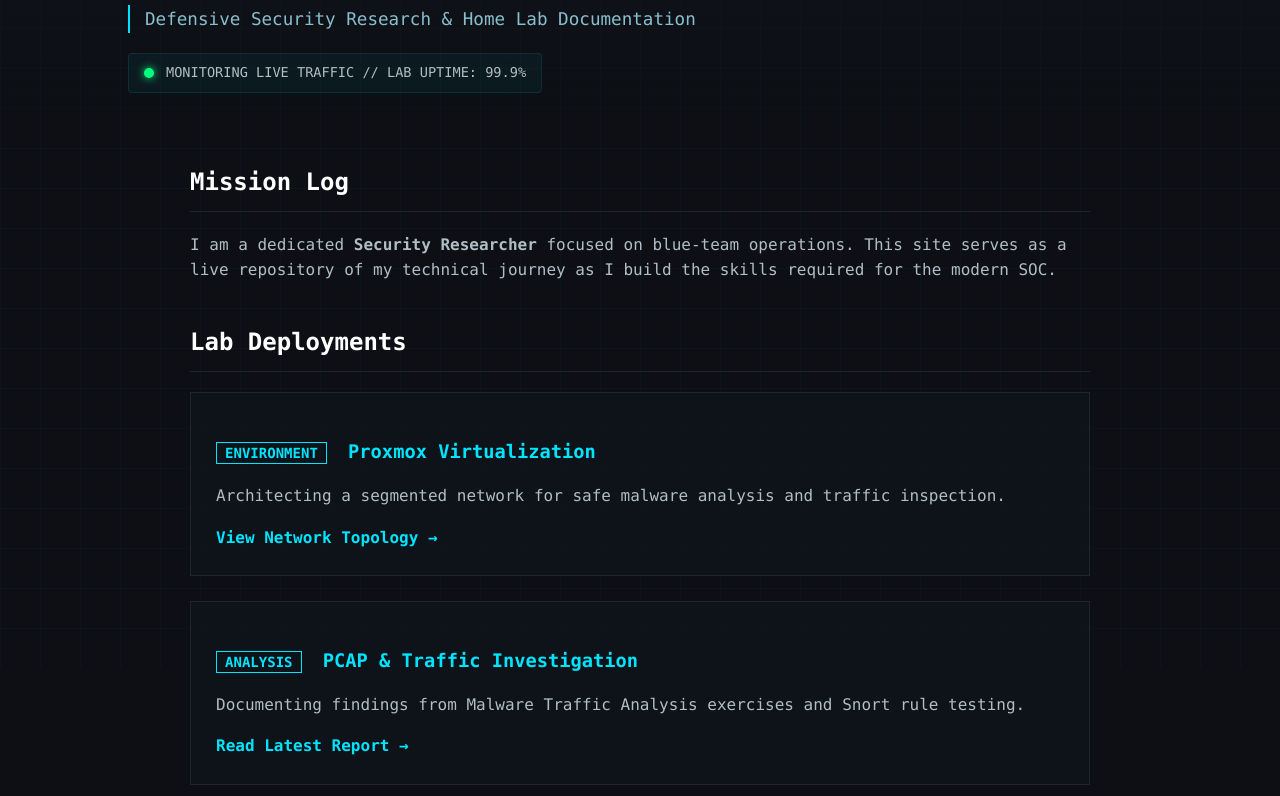
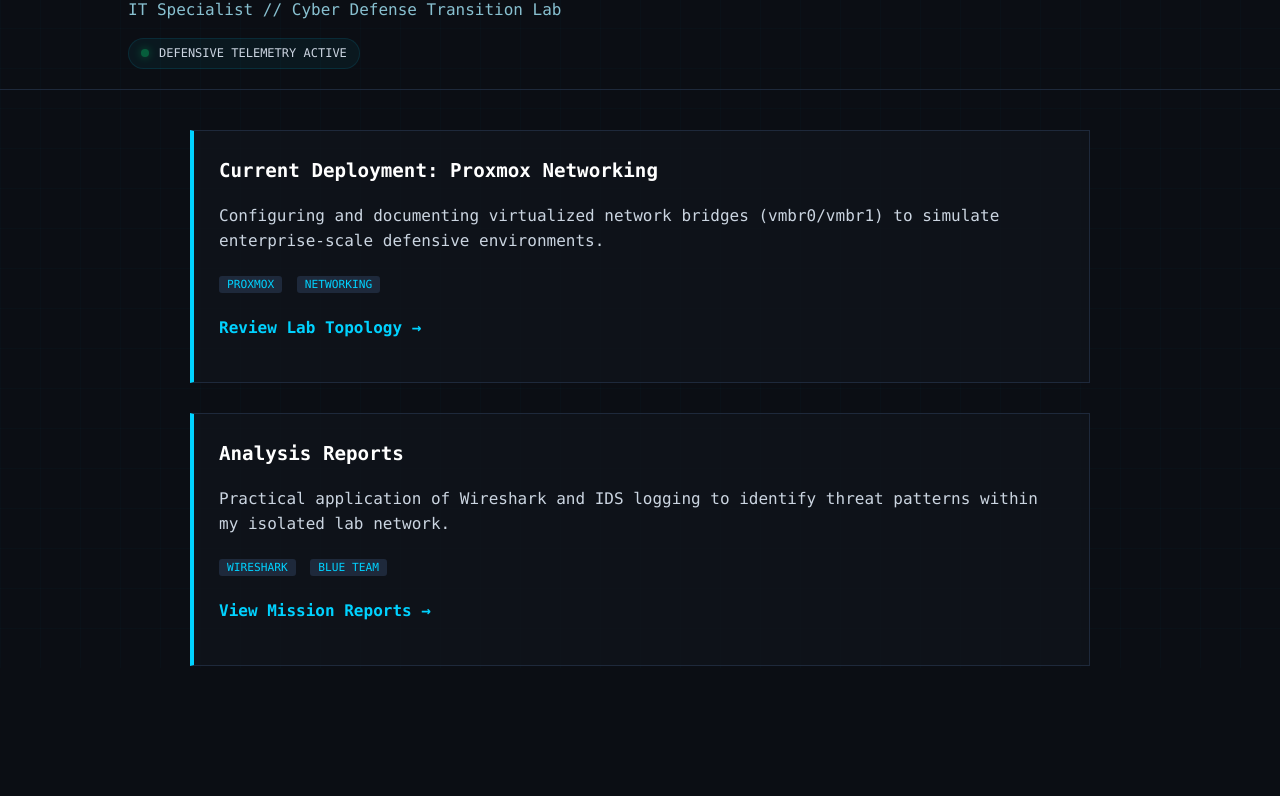
Before and after one commit to pktsentinel/pktsentinel.github.io, a plain HTML site: page index.html in a window 1280 px wide. Shown: the part 132-928 px from the top of the page. After the commit the page ends 838 px from the top, so only its background shows below. Drawn offline with Linux system fonts and the light colour scheme.

Commit message:
Revise index.html for branding and content updates
Updated title and styling for improved aesthetics and branding. Modified sections to reflect current projects and removed outdated content.

```diff
--- a/index.html
+++ b/index.html
@@ -3,80 +3,82 @@
 <head>
     <meta charset="UTF-8">
     <meta name="viewport" content="width=device-width, initial-scale=1.0">
-    <title>Packet Sentinel | Security Research Lab</title>
+    <title>Packet Sentinel | Portfolio</title>
 
     <style>
+        :root {
+            --bg-color: #0b0e14;
+            --accent-blue: #00d2ff; /* Blue Team Cyan */
+            --border-dim: #1e293b;
+            --text-main: #cbd5e1;
+        }
+
         body {
-            background-color: #0d0f14;
-            color: #b0bec5;
+            background-color: var(--bg-color);
+            color: var(--text-main);
             font-family: 'Consolas', 'Monaco', monospace;
             margin: 0;
-            padding: 0;
             line-height: 1.6;
         }
 
-        /* Subtle Technical Grid Background */
+        /* Subtle "Radar Grid" Background */
         body::before {
             content: "";
             position: fixed;
             top: 0; left: 0;
             width: 100%; height: 100%;
             background-image:
-                linear-gradient(rgba(0, 229, 255, 0.03) 1px, transparent 1px),
-                linear-gradient(90deg, rgba(0, 229, 255, 0.03) 1px, transparent 1px);
+                linear-gradient(rgba(0, 210, 255, 0.02) 1px, transparent 1px),
+                linear-gradient(90deg, rgba(0, 210, 255, 0.02) 1px, transparent 1px);
             background-size: 40px 40px;
             z-index: -1;
         }
 
         header {
-            text-align: left;
-            padding: 60px 10% 30px 10%;
-            background: linear-gradient(to bottom, #11141b, transparent);
+            padding: 60px 10% 20px 10%;
+            border-bottom: 1px solid var(--border-dim);
         }
 
         h1 {
-            color: #00e5ff; /* Sentinel Cyan */
-            font-size: 2.8em;
+            color: var(--accent-blue);
+            font-size: 2.5rem;
             margin: 0;
-            letter-spacing: 1px;
-            text-shadow: 0 0 15px rgba(0, 229, 255, 0.3);
+            text-transform: uppercase;
+            letter-spacing: 2px;
         }
 
-        .subtitle {
-            font-size: 1.1em;
+        /* Accurate Professional Branding */
+        .professional-title {
             color: #88c0d0;
             margin-top: 5px;
-            border-left: 2px solid #00e5ff;
-            padding-left: 15px;
+            font-size: 1rem;
         }
 
-        /* Blue Team Status Indicator */
-        .status-container {
-            display: flex;
+        /* The Pulse: A Blue Team "Monitoring" indicator */
+        .status-indicator {
+            display: inline-flex;
             align-items: center;
-            gap: 12px;
-            margin-top: 20px;
-            font-size: 0.85em;
-            background: rgba(0, 229, 255, 0.05);
-            padding: 8px 15px;
-            border-radius: 4px;
-            width: fit-content;
-            border: 1px solid rgba(0, 229, 255, 0.1);
+            gap: 10px;
+            font-size: 0.75rem;
+            background: rgba(0, 210, 255, 0.05);
+            padding: 5px 12px;
+            border-radius: 20px;
+            border: 1px solid rgba(0, 210, 255, 0.1);
+            margin-top: 15px;
         }
 
         .pulse-dot {
-            width: 10px;
-            height: 10px;
-            background-color: #00ff7f;
+            width: 8px; height: 8px;
+            background: #00ff7f;
             border-radius: 50%;
             box-shadow: 0 0 8px #00ff7f;
-            animation: pulse-animation 2.5s infinite;
+            animation: pulse-kf 2s infinite;
         }
 
-        @keyframes pulse-animation {
-            0% { opacity: 1; transform: scale(1); }
-            50% { opacity: 0.4; transform: scale(1.1); }
-            100% { opacity: 1; transform: scale(1); }
+        @keyframes pulse-kf {
+            0% { opacity: 1; }
+            50% { opacity: 0.3; }
+            100% { opacity: 1; }
         }
 
         main {
@@ -85,32 +87,26 @@
             padding: 0 20px;
         }
 
-        .lab-card {
+        .lab-section {
             background: rgba(17, 21, 28, 0.7);
-            border: 1px solid #1f242d;
+            border: 1px solid var(--border-dim);
             padding: 25px;
-            margin-bottom: 25px;
-            transition: transform 0.2s;
+            border-left: 4px solid var(--accent-blue);
+            margin-bottom: 30px;
         }
 
-        .lab-card:hover {
-            border-color: #00e5ff;
-            transform: translateX(5px);
-        }
+        h2 { color: #fff; font-size: 1.2rem; margin-top: 0; }
 
-        h2 { color: #ffffff; border-bottom: 1px solid #1f242d; padding-bottom: 10px; }
-        h3 { color: #00e5ff; margin-bottom: 10px; }
-
-        a { color: #00e5ff; text-decoration: none; font-weight: bold; }
-        a:hover { text-decoration: underline; }
+        a { color: var(--accent-blue); text-decoration: none; font-weight: bold; }
+        a:hover { border-bottom: 1px solid var(--accent-blue); }
 
         .tag {
-            font-size: 0.75em;
-            color: #00e5ff;
-            border: 1px solid #00e5ff;
+            font-size: 0.7rem;
+            background: #1e293b;
+            color: var(--accent-blue);
             padding: 2px 8px;
-            margin-right: 10px;
-            text-transform: uppercase;
+            margin-right: 5px;
+            border-radius: 3px;
         }
     </style>
 </head>
@@ -119,34 +115,33 @@
 
     <header>
         <h1>Packet Sentinel</h1>
-        <div class="subtitle">Defensive Security Research & Home Lab Documentation</div>
+        <div class="professional-title">IT Specialist // Cyber Defense Transition Lab</div>
 
-        <div class="status-container">
+        <div class="status-indicator">
             <div class="pulse-dot"></div>
-            <span>MONITORING LIVE TRAFFIC // LAB UPTIME: 99.9%</span>
+            <span>DEFENSIVE TELEMETRY ACTIVE</span>
         </div>
     </header>
 
     <main>
-        <section>
-            <h2>Mission Log</h2>
-            <p>I am a dedicated <strong>Security Researcher</strong> focused on blue-team operations. This site serves as a live repository of my technical journey as I build the skills required for the modern SOC.</p>
+        <section class="lab-section">
+            <h2>Current Deployment: Proxmox Networking</h2>
+            <p>Configuring and documenting virtualized network bridges (vmbr0/vmbr1) to simulate enterprise-scale defensive environments.</p>
+            <div>
+                <span class="tag">PROXMOX</span>
+                <span class="tag">NETWORKING</span>
+            </div>
+            <p style="margin-top: 20px;"><a href="#">Review Lab Topology →</a></p>
         </section>
 
-        <section style="margin-top: 40px;">
-            <h2>Lab Deployments</h2>
-
-            <div class="lab-card">
-                <h3><span class="tag">Environment</span> Proxmox Virtualization</h3>
-                <p>Architecting a segmented network for safe malware analysis and traffic inspection.</p>
-                <a href="#">View Network Topology →</a>
+        <section class="lab-section">
+            <h2>Analysis Reports</h2>
+            <p>Practical application of Wireshark and IDS logging to identify threat patterns within my isolated lab network.</p>
+            <div>
+                <span class="tag">WIRESHARK</span>
+                <span class="tag">BLUE TEAM</span>
             </div>
-
-            <div class="lab-card">
-                <h3><span class="tag">Analysis</span> PCAP & Traffic Investigation</h3>
-                <p>Documenting findings from Malware Traffic Analysis exercises and Snort rule testing.</p>
-                <a href="#">Read Latest Report →</a>
-            </div>
+            <p style="margin-top: 20px;"><a href="#">View Mission Reports →</a></p>
         </section>
     </main>
 
```
